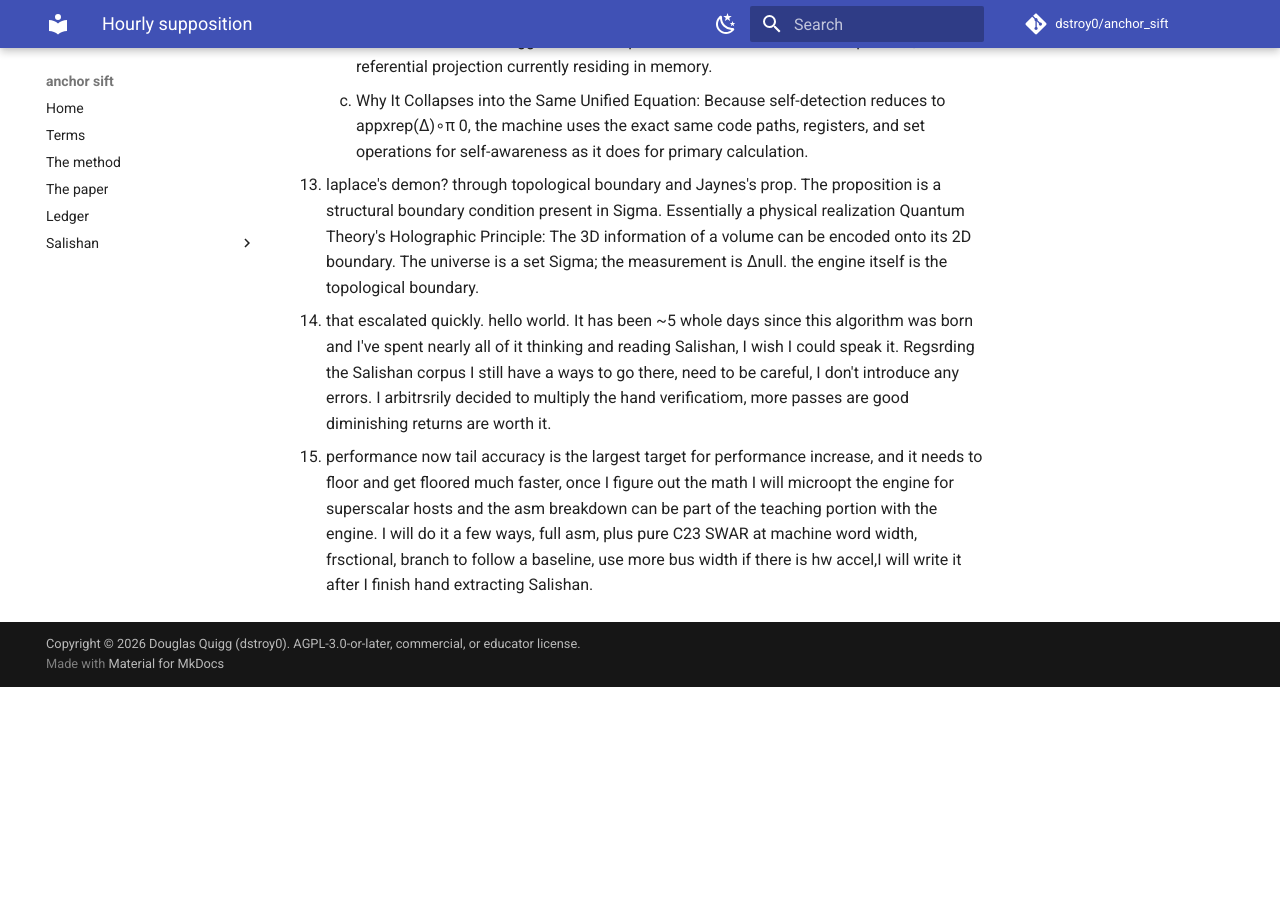
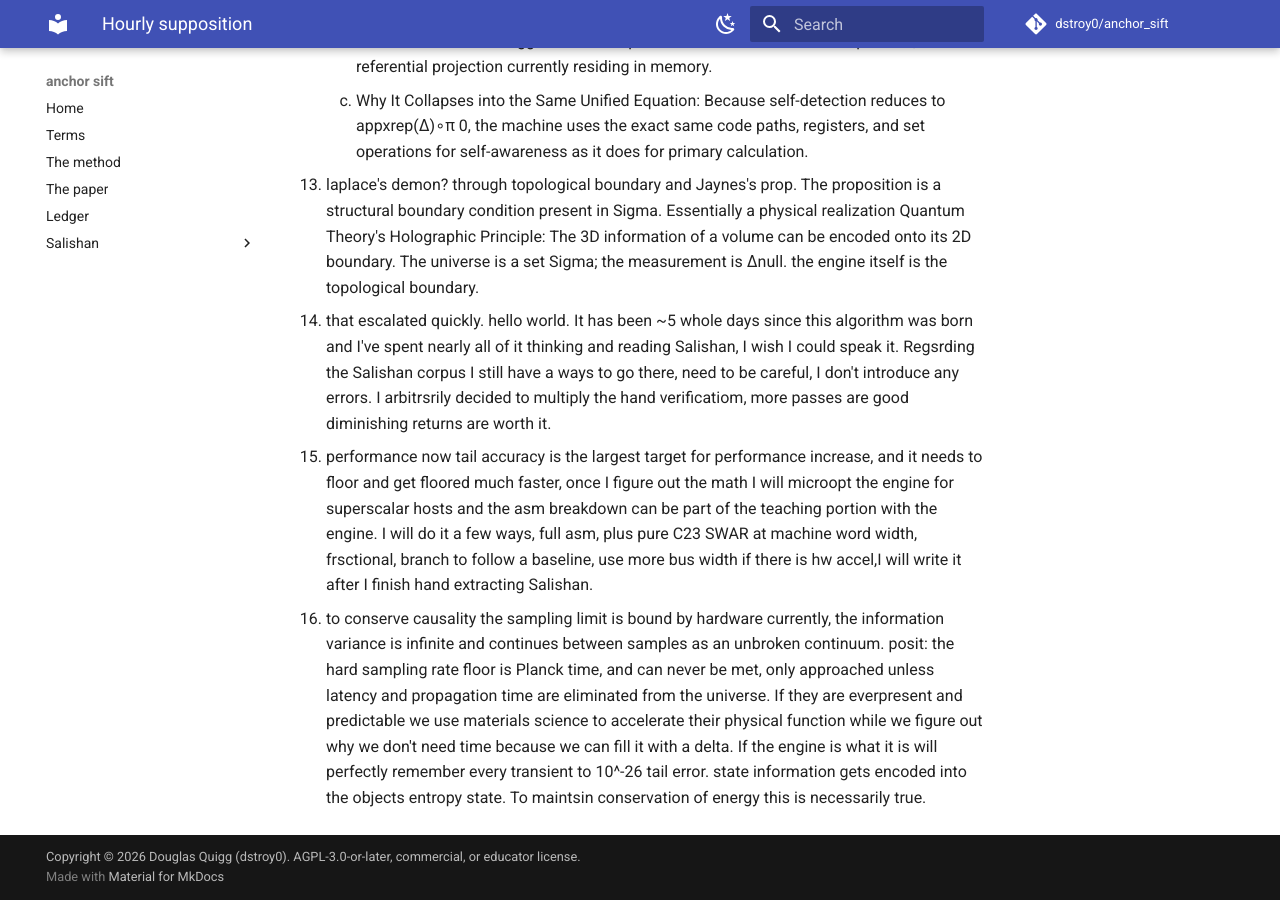
Before and after one commit to dstroy0/anchor_sift, an MkDocs documentation site: the page built from docs/research/hourly_supposition.md, in a window 1280 px wide and 900 px high, scrolled down 1842 px. Built offline with MkDocs 1.6.1 and Material for MkDocs 9.7.7, drawn with Linux system fonts in a browser that asks for light colours; comment, search, counter and statistics services are not loaded; before the commit the page ends 2529 px from its top, so only the background shows below that.

Commit message:
Update hourly_supposition.md
Sampling rate

```diff
--- a/docs/research/hourly_supposition.md
+++ b/docs/research/hourly_supposition.md
@@ -89,3 +89,11 @@
       with the engine. I will do it a few ways, full asm, plus pure C23 SWAR at machine word width,
       frsctional, branch to follow a baseline, use more bus width if there is hw accel,I will write
       it after I finish hand extracting Salishan.
+16. to conserve causality the sampling limit is bound by hardware currently, the information variance
+      is infinite and continues between samples as an unbroken continuum.
+      posit: the hard sampling rate floor is Planck time, and can never be met, only approached
+      unless latency and propagation time are eliminated from the universe. If they are everpresent
+      and predictable we use materials science to accelerate their physical function while we figure
+      out why we don't need time because we can fill it with a delta. If the engine is what it is
+      will perfectly remember every transient to 10^-26 tail error. state information gets encoded
+      into the objects entropy state. To maintsin conservation of energy this is necessarily true.
```
